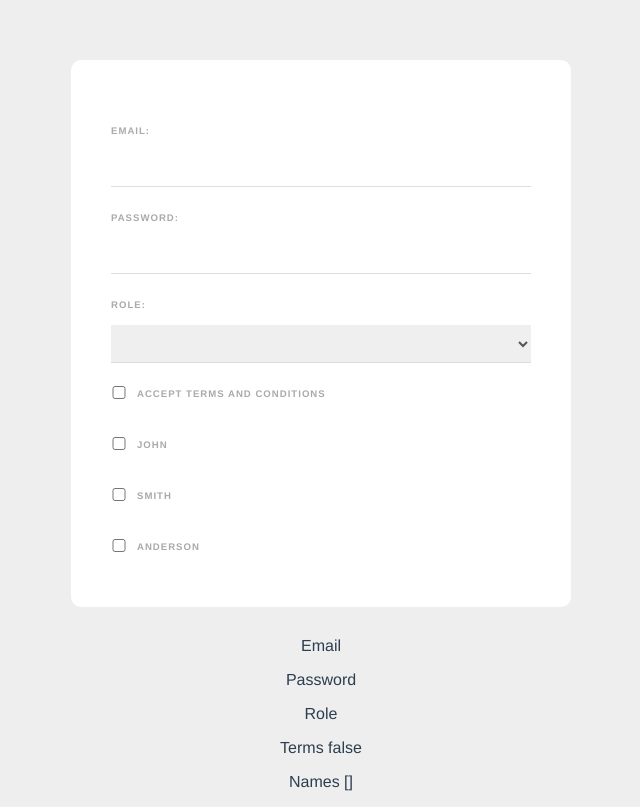
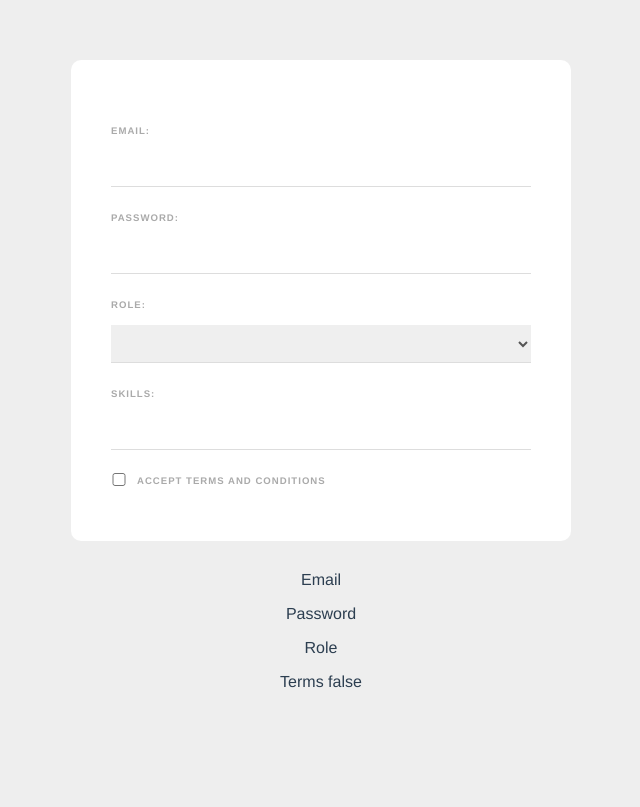
Before and after one commit to shahidsarker/vue-web-form, a Vue app: page / in a window 1280 px wide. Shown: the whole page, without its empty margins (319-959 px from the left). Built offline with nearby package versions, Linux system fonts and the light colour scheme.

Commit message:
skills challenge

```diff
--- a/src/components/SignupForm.vue
+++ b/src/components/SignupForm.vue
@@ -6,28 +6,26 @@
     <label>Password:</label>
     <input type="password" v-model="password" required />
 
-    <label>Role: </label>
+    <label>Role:</label>
     <select v-model="role">
       <option value="developer">Web Developer</option>
       <option value="designer">Web Designer</option>
     </select>
 
+    <label>Skills:</label>
+    <input type="text" v-model="tempSkill" @keyup="addSkill" />
+    <div
+      v-for="skill in skills"
+      :key="skill"
+      class="pill"
+      @click="removeSkill($event, skill)"
+    >
+      {{ skill }}
+    </div>
+
     <div class="terms">
       <input type="checkbox" v-model="terms" required />
       <label>Accept terms and conditions</label>
-    </div>
-
-    <div>
-      <input type="checkbox" value="john" v-model="names" />
-      <label>John</label>
-    </div>
-    <div>
-      <input type="checkbox" value="smith" v-model="names" />
-      <label>Smith</label>
-    </div>
-    <div>
-      <input type="checkbox" value="anderson" v-model="names" />
-      <label>Anderson</label>
     </div>
   </form>
 
@@ -35,7 +33,6 @@
   <p>Password {{ password }}</p>
   <p>Role {{ role }}</p>
   <p>Terms {{ terms }}</p>
-  <p>Names {{ names }}</p>
 </template>
 
 <script>
@@ -46,8 +43,22 @@ export default {
       password: "",
       role: "",
       terms: false,
-      names: [],
+      tempSkill: "",
+      skills: [],
     };
+  },
+  methods: {
+    addSkill(e) {
+      if (e.keyCode === 13 && this.tempSkill) {
+        if (!this.skills.includes(this.tempSkill)) {
+          this.skills.push(this.tempSkill);
+        }
+        this.tempSkill = "";
+      }
+    },
+    removeSkill(e, skill) {
+      this.skills = this.skills.filter((sk) => sk !== skill);
+    },
   },
 };
 </script>
@@ -88,4 +99,17 @@ input[type="checkbox"] {
   position: relative;
   top: 2px;
 }
+
+.pill {
+  display: inline-block;
+  margin: 20px 10px 0 0;
+  padding: 6px 12px;
+  background: #eee;
+  border-radius: 20px;
+  font-size: 12px;
+  letter-spacing: 1px;
+  font-weight: bold;
+  color: #777;
+  cursor: pointer;
+}
 </style>
```
